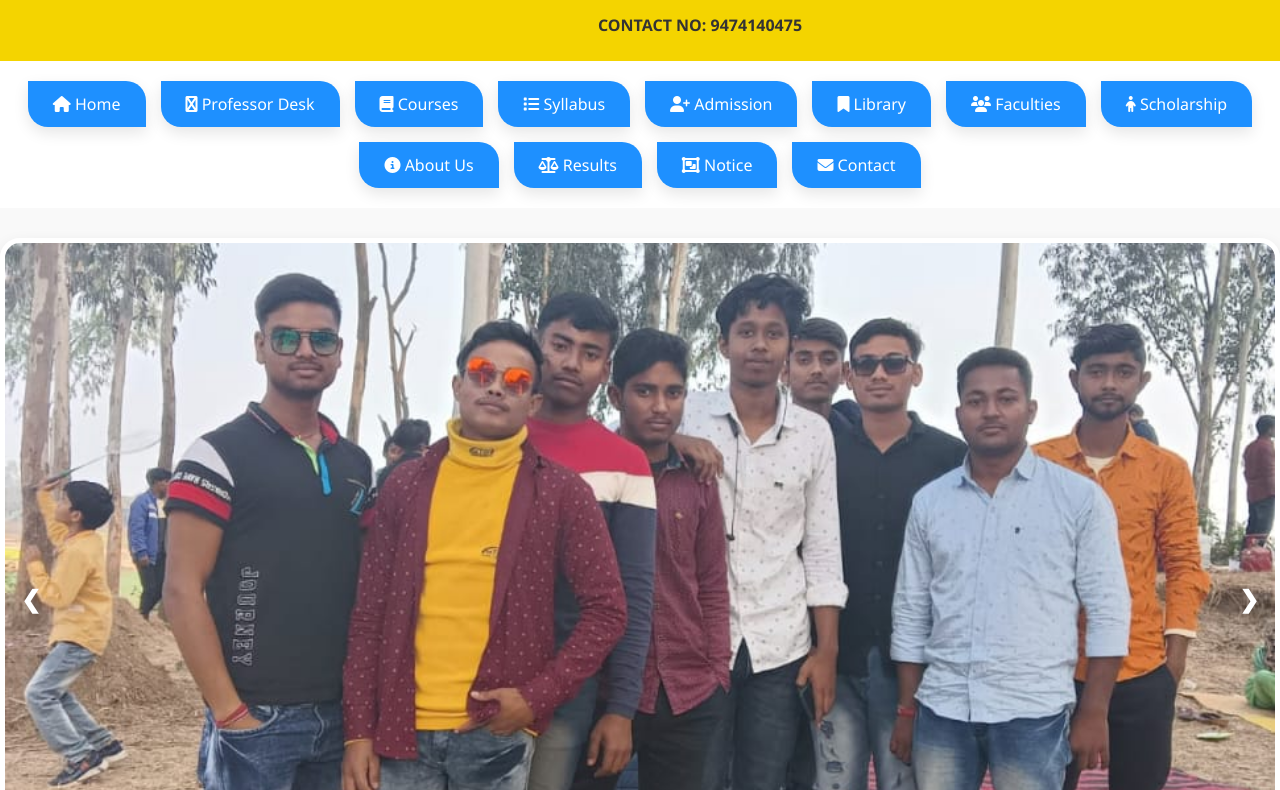
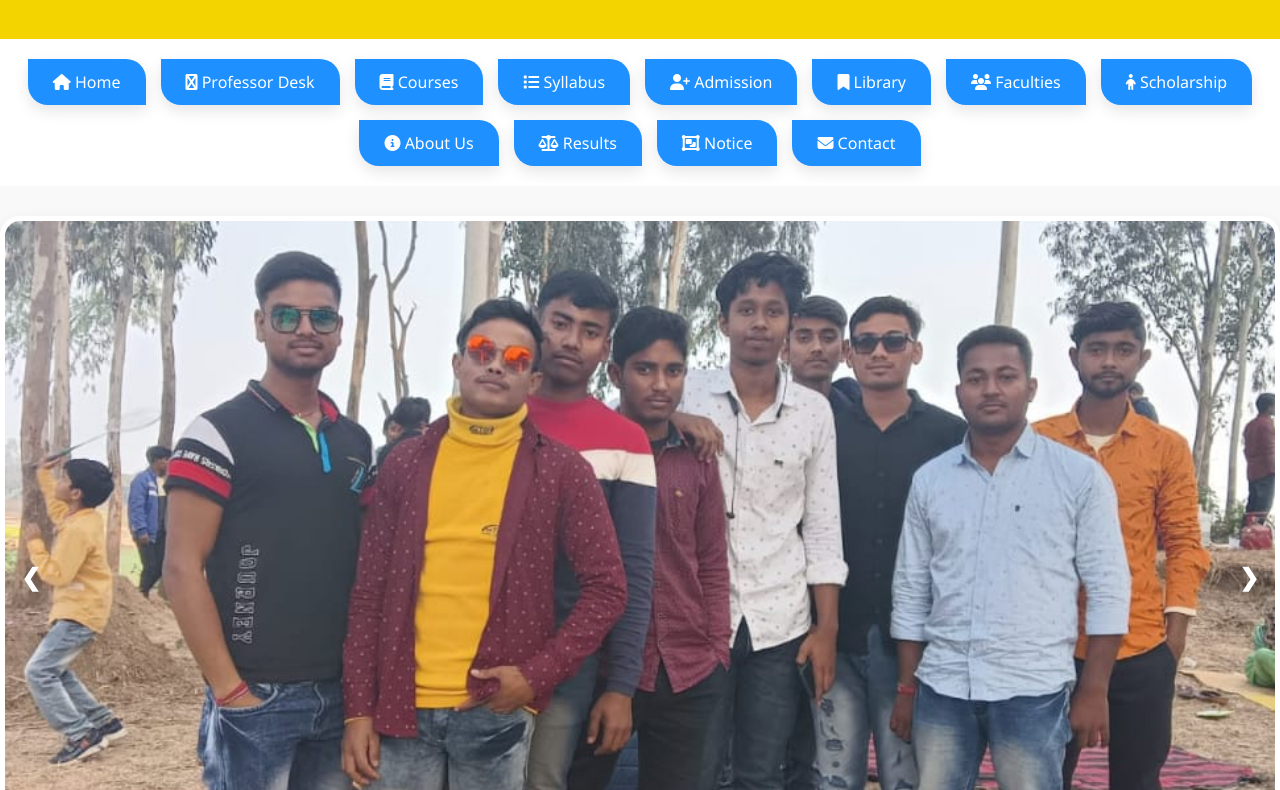
Before and after one commit to 009-DEV-009/DTPB, a plain HTML site: page index.html in a window 1280 px wide. Shown: the part 194-984 px from the top of the page. Drawn offline with Linux system fonts and the light colour scheme.

Commit message:
Update index.html

```diff
--- a/index.html
+++ b/index.html
@@ -727,7 +727,6 @@
       </div>
       <div class="affiliations">
         Affiliated by: WBSCT & VE & SD and CVRU & RNTU <br><br>
-        <b>CONTACT NO:</b> 9474140475
       </div>
     </div>
   </header>
```
